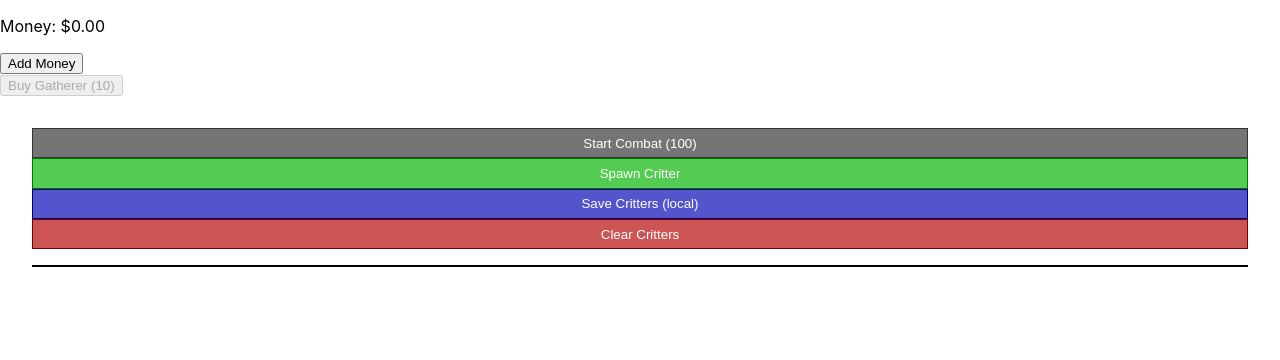
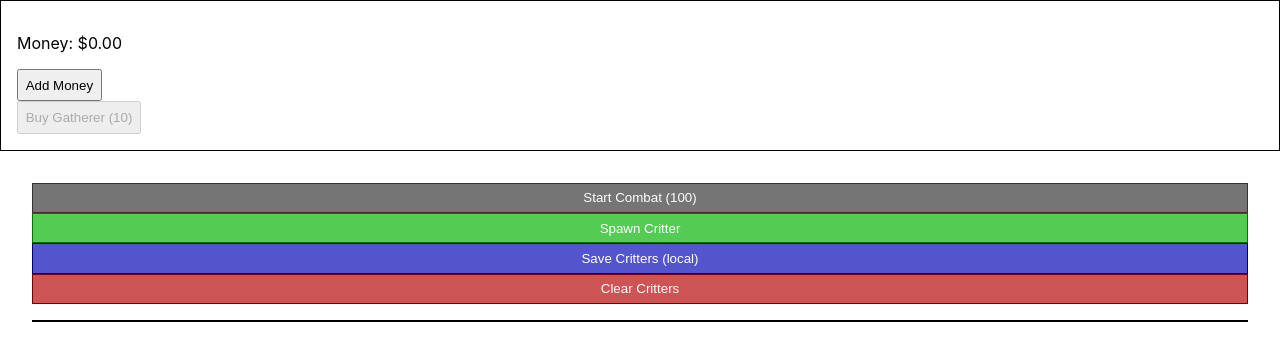
Before and after one commit to Wolven531/react-hooks-todo, a React app: page / in a window 1280 px wide. Shown: the top 360 px of the page. Built offline with nearby package versions, Linux system fonts and the light colour scheme.

Commit message:
Apply basic style to MoneyControls

```diff
--- a/src/components/MoneyControls/MoneyControls.css
+++ b/src/components/MoneyControls/MoneyControls.css
@@ -0,0 +1,28 @@
+.money-controls {
+	/* background-color: rgba(128, 255, 128, .25); */
+	border: 1px solid #000;
+	padding: 1em;
+}
+
+/*
+.money-controls>section {
+	display: grid;
+	grid-auto-rows: 3em;
+}
+*/
+
+.money-controls button {
+	padding: .5em;
+	/*
+	background-color: #fff;
+	color: #333;
+	transition-delay: 0s;
+	transition-duration: 1s;
+	transition-property: all;
+	-webkit-transition-delay: 0s;
+	-webkit-transition-duration: 1s;
+	-webkit-transition-property: all;
+	*/
+}
+
+/* .critter-list-controls button {} */
--- a/src/components/MoneyControls/MoneyControls.tsx
+++ b/src/components/MoneyControls/MoneyControls.tsx
@@ -76,17 +76,20 @@ const MoneyControls = ({
 						<br/>
 						Gatherer Income = ${calculateGathererIncome(upgradeStore.gathererLevel)}
 						<br/>
-						<button disabled={money < upgradeStore.getGathererUpgradeCost()}
+						<button className="upgrade"
+							disabled={money < upgradeStore.getGathererUpgradeCost()}
 							onClick={() => { handleUpgradeGatherers() }}>Upgrade Gatherers ({upgradeStore.getGathererUpgradeCost()})</button>
 						<br/>
 						<progress value={gathererTick} max={GATHERER_TIME_SECONDS * GATHERER_TICK_RATE} />
 					</article>}
 				<article>
-					<button onClick={() => { addMoney() }}>Add Money</button>
+					<button className="add-money"
+						onClick={() => { addMoney() }}>Add Money</button>
 				</article>
 			</section>
 			<section>
-				<button disabled={money < GATHERER_COST}
+				<button className="buy-gatherer"
+					disabled={money < GATHERER_COST}
 					onClick={handleBuyGatherer}>Buy Gatherer ({GATHERER_COST})</button>
 			</section>
 		</article>
```
